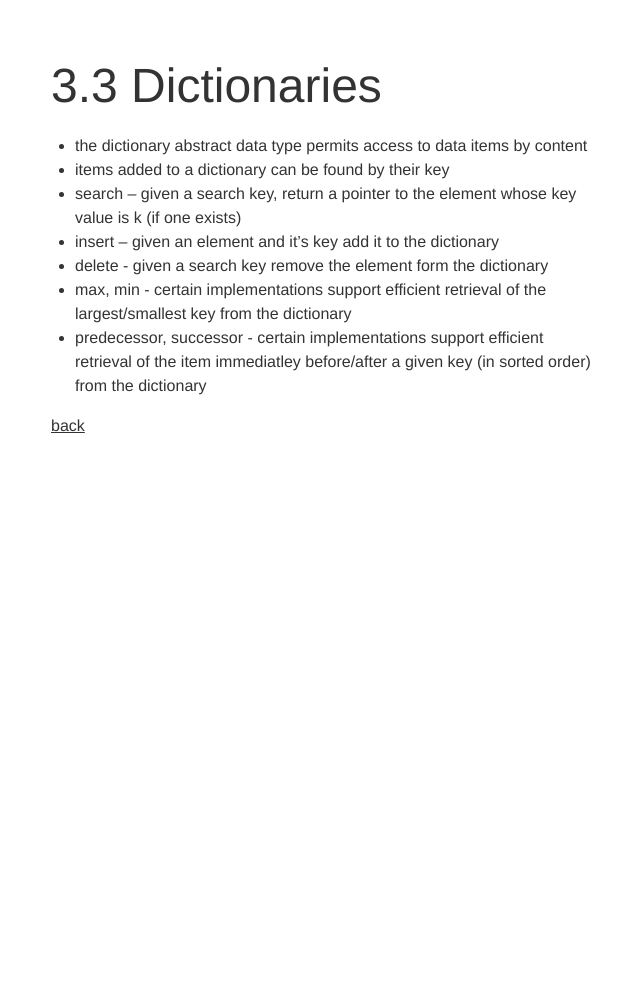
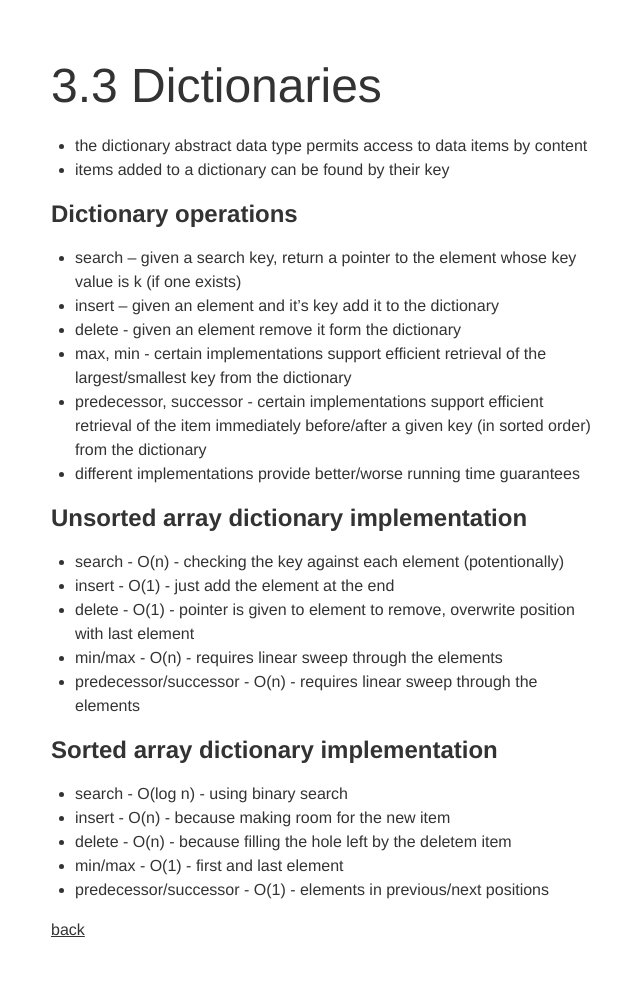
Before and after one commit to csabapalfi/algorithm-design-manual, a Jekyll site: the page built from _posts/2013-02-27-3.3-dictionaries.md, in a window 1280 px wide. Shown: the whole page, without its empty margins (109-749 px from the left). Built offline with Jekyll 4.4.1, drawn with Linux system fonts in a browser that asks for light colours; before the commit the page ends 900 px from its top, so only the background shows below that.

Commit message:
added array dictionary implementations

```diff
--- a/_posts/2013-02-27-3.3-dictionaries.md
+++ b/_posts/2013-02-27-3.3-dictionaries.md
@@ -5,8 +5,28 @@ title: 3.3 Dictionaries
 
 * the dictionary abstract data type permits access to data items by content
 * items added to a dictionary can be found by their key
+
+## Dictionary operations
+
 * search – given a search key, return a pointer to the element whose key value is k (if one exists)
 * insert – given an element and it's key add it to the dictionary
-* delete - given a search key remove the element form the dictionary
+* delete - given an element remove it form the dictionary
 * max, min - certain implementations support efficient retrieval of the largest/smallest key from the dictionary
-* predecessor, successor - certain implementations support efficient retrieval of the item immediatley before/after a given key (in sorted order) from the dictionary
+* predecessor, successor - certain implementations support efficient retrieval of the item immediately before/after a given key (in sorted order) from the dictionary
+* different implementations provide better/worse running time guarantees
+
+## Unsorted array dictionary implementation
+
+* search - O(n) - checking the key against each element (potentionally)
+* insert - O(1) - just add the element at the end
+* delete - O(1) - pointer is given to element to remove, overwrite position with last element
+* min/max - O(n) - requires linear sweep through the elements
+* predecessor/successor - O(n) - requires linear sweep through the elements
+
+## Sorted array dictionary implementation
+
+* search - O(log n) - using binary search
+* insert - O(n) - because making room for the new item
+* delete - O(n) - because filling the hole left by the deletem item
+* min/max - O(1) - first and last element
+* predecessor/successor - O(1) - elements in previous/next positions
```
